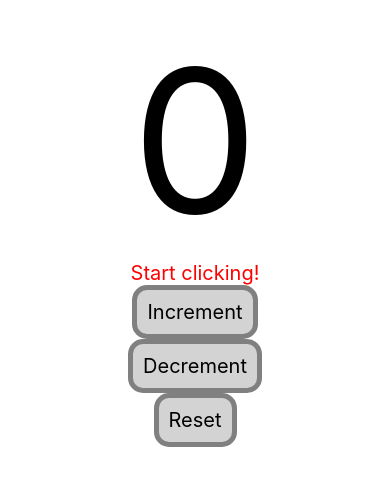
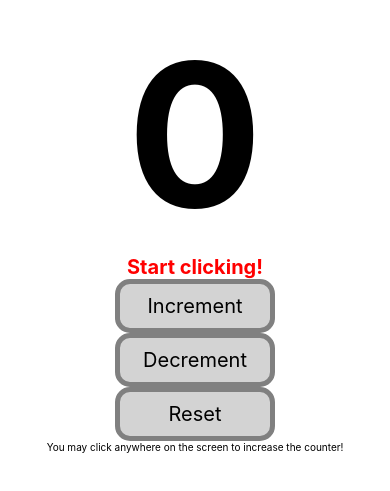
Before and after one commit to ricsoh/expo-project2, a React Native app: screen / in a window 390 px wide. Shown: the part 189-680 px from the top of the page. Built offline with nearby package versions, Linux system fonts and the light colour scheme.

Commit message:
add instruction message

```diff
--- a/App.js
+++ b/App.js
@@ -68,6 +68,8 @@ export default function App() {
       <TouchableOpacity onPress={decrement} style={styles.button}><Text style={styles.buttonText}>Decrement</Text></TouchableOpacity>
       <Text></Text>
       <TouchableOpacity onPress={reset} style={styles.button}><Text style={styles.buttonText}>Reset</Text></TouchableOpacity>
+      <Text></Text>
+      <Text style={styles.textInstruction}>You may click anywhere on the screen to increase the counter!</Text>
       <StatusBar style="auto" />
     </View>
   );
@@ -83,11 +85,17 @@ const styles = StyleSheet.create({
 
   text: {
     fontSize: 200,
+    fontWeight: 'bold',
   },
 
   textEncourageing: {
     fontSize: 20,
+    fontWeight: 'bold',
     color: 'red',
+  },
+
+  textInstruction: {
+    fontSize: 10,
   },
 
   button: {
@@ -96,10 +104,12 @@ const styles = StyleSheet.create({
     borderRadius: 15,
     borderWidth: 5,
     borderColor: 'gray',
+    width: 160,
   },
 
   buttonText: {
     fontSize: 20,
+    textAlign: 'center',
     color: 'black',
   },
 });
```
